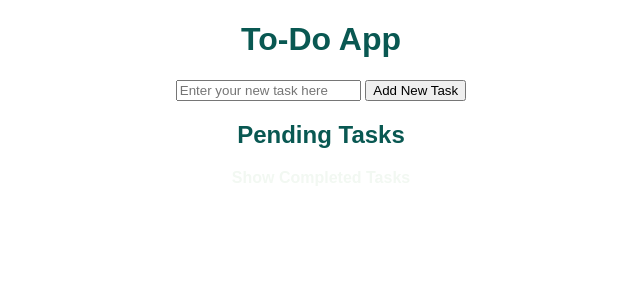
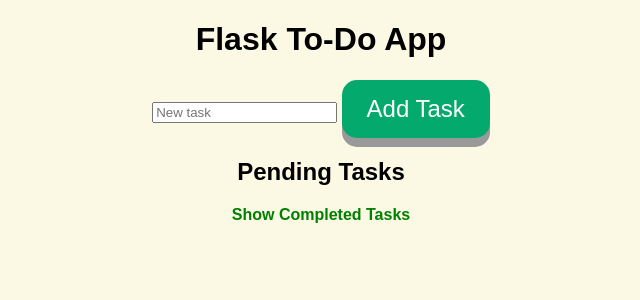
Before and after one commit to JYOTHY-DAS/Flask_to_do_app, a Flask app: page / in a window 1280 px wide. Shown: the top 300 px of the page, without its empty margins (319-959 px from the left). Run offline with Flask 3, Linux system fonts and the light colour scheme.

Commit message:
Files replaced and background color changed: working fine

```diff
--- a/app/static/main.css
+++ b/app/static/main.css
@@ -1,19 +1,38 @@
 body {
     font-family: Arial, sans-serif;
     text-align: center;
-    color: #095852;
+    background-color: rgb(251, 249, 228);
 }
 
 form {
     margin-bottom: 20px;
 }
 
-button {
+.button {
+    display: inline-block;
+    padding: 15px 25px;
+    font-size: 24px;
     cursor: pointer;
-}
+    text-align: center;
+    text-decoration: none;
+    outline: none;
+    color: #fff;
+    background-color: #04AA6D;
+    border: none;
+    border-radius: 15px;
+    box-shadow: 0 9px #999;
+  }
+
+  .button:hover {background-color: #3e8e41}
+
+  .button:active {
+    background-color: #3e8e41;
+    box-shadow: 0 5px #666;
+    transform: translateY(4px);
+  }
 
 a {
     text-decoration: none;
-    color: rgb(242, 248, 242);
+    color: green;
     font-weight: bold;
 }
--- a/app/templates/base.html
+++ b/app/templates/base.html
@@ -7,7 +7,7 @@
     <link rel="stylesheet" href="{{ url_for('static', filename='main.css') }}">
 </head>
 <body>
-    <h1>To-Do App</h1>
-    {% block content %}{% endblock %} <!-- Jinja2 template placeholder that placeholder that child templates can replace-->
+    <h1>Flask To-Do App</h1>
+    {% block content %}{% endblock %}
 </body>
 </html>
--- a/app/templates/index.html
+++ b/app/templates/index.html
@@ -1,19 +1,19 @@
-{% extends "base.html" %} <!--Indicates that this file inherits from base.html-->
+{% extends "base.html" %}
 
 {% block content %}
-    <form action="/add" method="POST"> <!--Creates an HTML form that sends data to "/add" (handled by Flask).-->
-        <input type="text" name="content" placeholder="Enter your new task here" required> <!--Creates a text input field which cannot be left empty.The entered text will be sent as request.form["content"] in Flask-->
-        <button type="submit"> Add New Task </button> <!--submit button that sends the task data to the /add route when clicked-->
+    <form action="/add" method="POST">
+        <input type="text" name="content" placeholder="New task" required>
+        <button class="button" type="submit">Add Task</button>
     </form>
 
     <h2>Pending Tasks</h2>
     <ul>
-        {% for task in tasks %} <!-- Loops through the tasks list -->
-            <li>{{ task.content }} <!--Creates list item (<li>) of tasks-->
-                <a href="{{ url_for('mark_done', task_id=task.id) }}"> ✔ Done </a> <!--Create hyperlink and dynamically generates the URL (/done/task_id)-->
+        {% for task in tasks %}
+            <li>{{ task.content }}
+                <a href="{{ url_for('mark_done', task_id=task.id) }}">✔ Done</a>
             </li>
         {% endfor %}
     </ul>
 
-    <a href="{{ url_for('show_done') }}">Show Completed Tasks</a> <!--Hyperlink to show completed tasks-->
+    <a href="{{ url_for('show_done') }}">Show Completed Tasks</a>
 {% endblock %}
```
Also changed, not shown: app/templates/done.html (+4 -5 lines), instance/todo.db.
